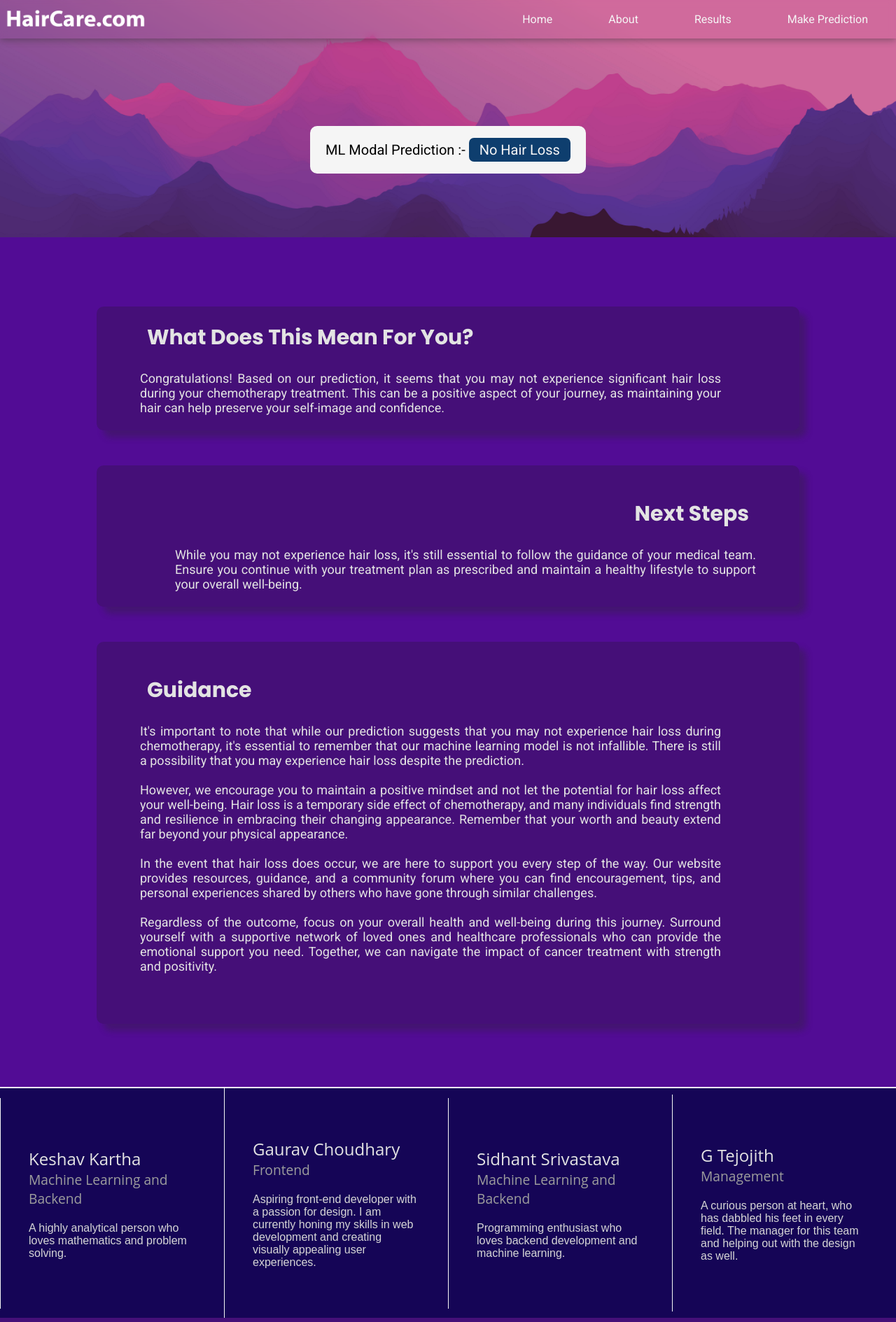
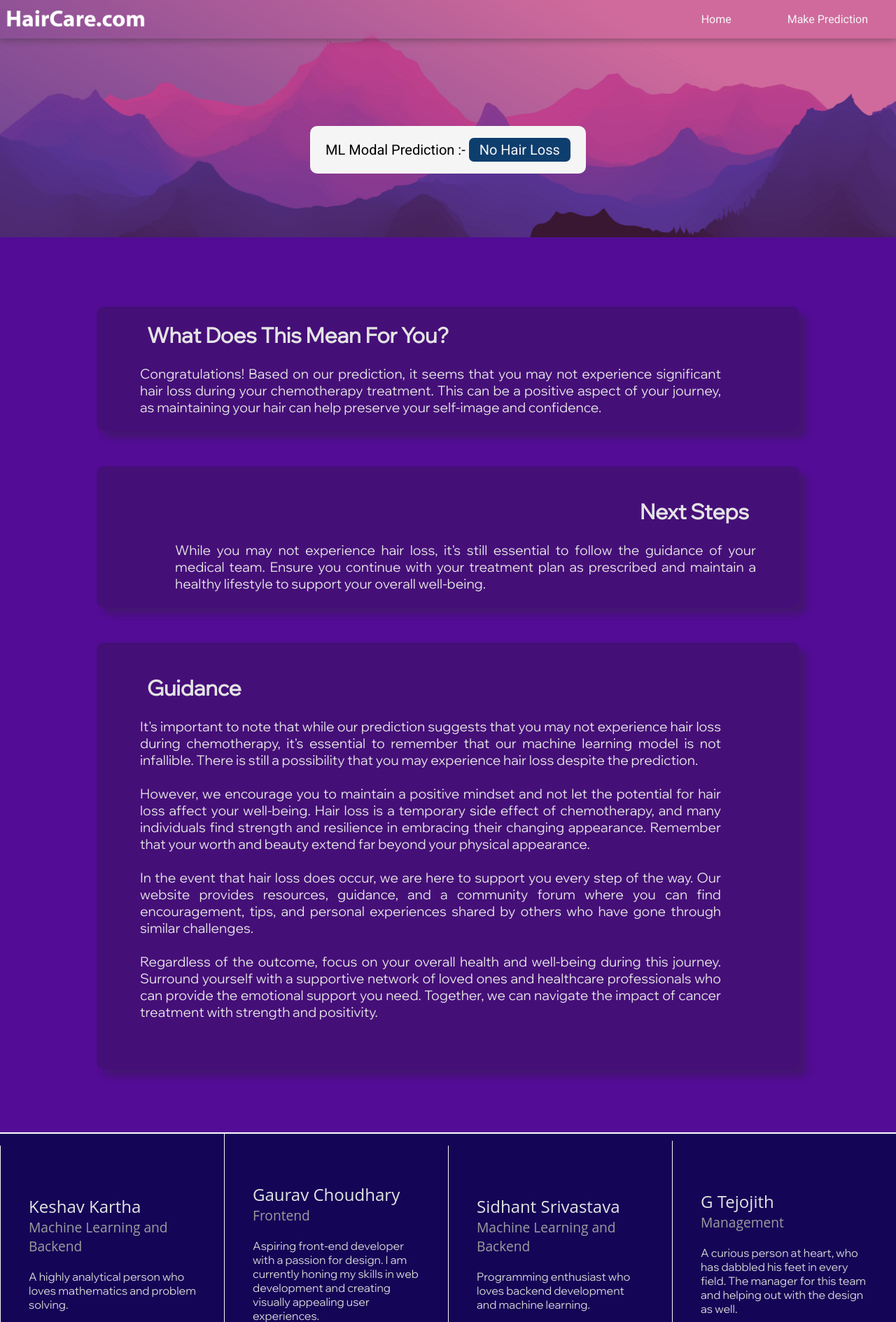
Before and after one commit to KeshavKartha/HairCare, a Flask app: page /output_nohairloss in a window 1280 px wide. Shown: the top 1889 px of the page at 70% size. Run offline with Flask 3, Linux system fonts and the light colour scheme; parts of the project's set-up code (start-up, migrations or seed data) failed here and were passed over.

Commit message:
Everything done!!

```diff
--- a/Flask/static/css/home.css
+++ b/Flask/static/css/home.css
@@ -249,7 +249,7 @@ body::-webkit-scrollbar-track {
     min-width: 50%;
 	font-family: 'Wix Madefor Display', sans-serif;
     font-weight: 500;
-    font-size: 1.3rem;
+    font-size: 1.25rem;
 	margin-top: 50px;
 	border: 2px solid rgba(255, 255, 255, 0);
     background-color: #1d1d1d3c;
@@ -287,7 +287,7 @@ body::-webkit-scrollbar-track {
 
 }
 .para_left{
-	font-size: 18px;
+
 	text-align: justify;
 	padding-right: 90px;
 	padding-left: 40px;
@@ -295,7 +295,7 @@ body::-webkit-scrollbar-track {
 }
 .para_right{
 
-	font-size: 18px;
+
 	text-align: justify;
 	padding-left: 90px;
 	padding-right: 40px;
--- a/Flask/static/css/input_page.css
+++ b/Flask/static/css/input_page.css
@@ -12,7 +12,7 @@ body {
     right: 0;
     width: 120%;
     height: 100vh;
-    background-image: url('../media/input_bg.jpg');
+    background-image: url('../media/inputpage.jpg');
     background-position: center;
     background-repeat: no-repeat;
     background-size: cover;
--- a/Flask/static/css/output_page.css
+++ b/Flask/static/css/output_page.css
@@ -14,11 +14,6 @@ body{
     background-color: #520c95;
     font-family: 'Roboto', sans-serif;
 }
-
-
-
-
-
 
 .nav {
     background-color: #f2f2f200;
@@ -114,7 +109,8 @@ body{
 .des_page{
     max-width: 75%;
     min-width: 50%;
-	font-family:'Poppins', sans-serif ;
+    font-size: 1.2rem;
+	font-family: 'Wix Madefor Display', sans-serif;
 	margin-top: 50px;
 	border: 2px solid rgba(255, 255, 255, 0);
     background-color: #1d1d1d3c;
@@ -152,16 +148,16 @@ body{
 
 }
 .para_left{
-	font-family: 'Roboto', sans-serif;
-	font-size: 18px;
+
+
 	text-align: justify;
 	padding-right: 90px;
 	padding-left: 40px;
 
 }
 .para_right{
-	font-family: 'Roboto', sans-serif;
-	font-size: 18px;
+
+
 	text-align: justify;
 	padding-left: 90px;
 	padding-right: 40px;
--- a/Flask/templates/home.html
+++ b/Flask/templates/home.html
@@ -34,7 +34,7 @@
                 <a href="" class="contents home">Home</a>
 
                 <a href="" class="contents about">About Us</a>
-                <a href="/output_nohairloss" class="contents about">Results</a>
+
 
                 <a href="/input_page" class="contents details">Make Prediction</a>
             </div>
--- a/Flask/templates/output_hairloss.html
+++ b/Flask/templates/output_hairloss.html
@@ -10,6 +10,7 @@
         <link rel="preconnect" href="https://fonts.googleapis.com">
         <link rel="preconnect" href="https://fonts.gstatic.com" crossorigin>
         <link href="https://fonts.googleapis.com/css2?family=Poppins:wght@700&family=Roboto&display=swap" rel="stylesheet">
+        <link href="https://fonts.googleapis.com/css2?family=Wix+Madefor+Display&display=swap" rel="stylesheet">
         <link rel="stylesheet" href="../static/css/output_page.css">
     </head>
     <body>
@@ -20,8 +21,8 @@
             <div class="nav-logo"></div>
             <div class="nav-contents">
                 <a href="" class="contents home">Home</a>
-                <a href="" class="contents about">About</a>
-                <a href="/output_nohairloss" class="contents about">Results</a>
+
+
                 <a href="/input_page" class="contents details">Make Prediction</a>
             </div>
         </div>
--- a/Flask/templates/output_nohairloss.html
+++ b/Flask/templates/output_nohairloss.html
@@ -11,6 +11,7 @@
         <link rel="preconnect" href="https://fonts.gstatic.com" crossorigin>
         <link href="https://fonts.googleapis.com/css2?family=Poppins:wght@700&family=Roboto&display=swap" rel="stylesheet">
         <link rel="stylesheet" href="../static/css/output_page.css">
+        <link href="https://fonts.googleapis.com/css2?family=Wix+Madefor+Display&display=swap" rel="stylesheet">
     </head>
     <body>
         <div class="parallax">
@@ -20,8 +21,8 @@
             <div class="nav-logo"></div>
             <div class="nav-contents">
                 <a href="" class="contents home">Home</a>
-                <a href="" class="contents about">About</a>
-                <a href="/output_nohairloss" class="contents about">Results</a>
+
+
                 <a href="/input_page" class="contents details">Make Prediction</a>
             </div>
         </div>
--- a/Flask/templates/output_partialloss.html
+++ b/Flask/templates/output_partialloss.html
@@ -11,6 +11,7 @@
         <link rel="preconnect" href="https://fonts.gstatic.com" crossorigin>
         <link href="https://fonts.googleapis.com/css2?family=Poppins:wght@700&family=Roboto&display=swap" rel="stylesheet">
         <link rel="stylesheet" href="../static/css/output_page.css">
+        <link href="https://fonts.googleapis.com/css2?family=Wix+Madefor+Display&display=swap" rel="stylesheet">
     </head>
     <body>
         <div class="parallax">
@@ -20,8 +21,8 @@
             <div class="nav-logo"></div>
             <div class="nav-contents">
                 <a href="" class="contents home">Home</a>
-                <a href="" class="contents about">About</a>
-                <a href="/output_nohairloss" class="contents about">Results</a>
+
+
                 <a href="/input_page" class="contents details">Let's Find Out!!</a>
             </div>
         </div>
```
Also changed, not shown: Flask/templates/input_page.html (+1 -13 lines), Flask/static/media/inputpage.jpg (added).
